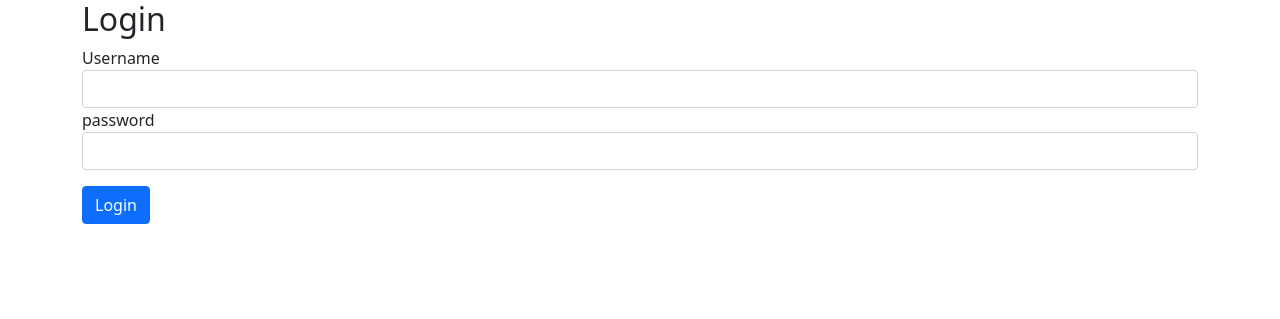
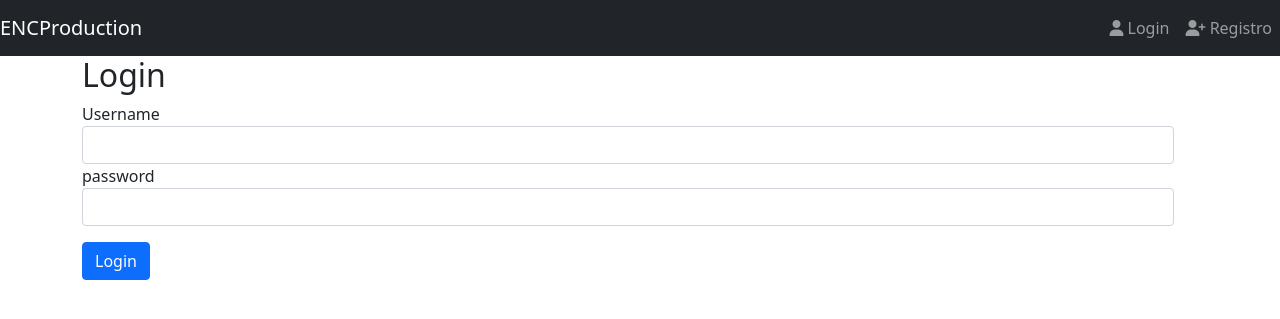
Before and after one commit to JuanVilches/PROYECTO_VILCHESJUAN, a Django app: page /usuarios/login in a window 1280 px wide. Shown: the top 319 px of the page. Run offline with Django 5.2, Linux system fonts and the light colour scheme; some libraries are stand-ins or nearby versions.

Commit message:
hacemos uso de herencia de templates y de include  para reciclar código,agregamos una navbar completamente funcional con login, register y logout (tratada la autenticación) y añadimos font awesome

```diff
--- a/ENCProduction/views.py
+++ b/ENCProduction/views.py
@@ -13,6 +13,10 @@ def index(request):
     return render(request, 'index.html')
 
 def login_view(request):
+    if request.user.is_authenticated: #si el usuario ya está autenticado lo redirigimos al index
+        return redirect('index')
+
+
     if request.method == 'POST':
         username = request.POST.get('username')
         password = request.POST.get('password')
@@ -33,6 +37,10 @@ def logout_view(request):
     return redirect('login')
 
 def register(request):
+
+    if request.user.is_authenticated: #si el usuario ya está autenticado lo redirigimos al index
+        return redirect('index')
+
     form = RegisterForm(request.POST or None) #si la peticion es por metodo post entonces genera un formulario con los datos ingresados, sino sera un formulario con los campos vacios
 
     #obtener informacion a partir de un formulario basado en clases
--- a/templates/base.html
+++ b/templates/base.html
@@ -7,23 +7,22 @@
     <link href="https://cdn.jsdelivr.net/npm/bootstrap@5.0.2/dist/css/bootstrap.min.css" rel="stylesheet" integrity="sha384-EVSTQN3/azprG1Anm3QDgpJLIm9Nao0Yz1ztcQTwFspd3yD65VohhpuuCOmLASjC" crossorigin="anonymous" />
   </head>
   <body>
+    {% include 'navbar.html' %}
+
     <div class="container">
-        {% if messages %}<!--condicionamos si existe el mensaje-->
-            {% for message in messages %}
-                <div class="alert {% if message.tags == 'success'%}alert-success{%else%}alert-danger{%endif%}"><!--para saber si el mensaje fue de exito o error nos apoyamos en el atributo tags. si  es succes la clase quedará alert-success, sino alert-danger-->
-                <button type="button" class="btn-close" data-bs-dismiss="alert"></button><!--Cuando el usuario hace clic en el botón, Bootstrap automáticamente oculta o elimina el componente de alerta correspondiente.-->
-                {{ message }}<!--se muestra el mensaje-->
-                </div>
-            {% endfor %}
-        {% endif %}
+        {% include 'message.html' %}
+
         <div class="row">
-            <div class="col">
+            {% block content %}
+            {% endblock  %}
 
-            </div>
+        </div>
+
+
         </div>
     </div>
 
-
+    <script src="https://kit.fontawesome.com/79026bd7da.js" crossorigin="anonymous"></script>
     <script src="https://cdn.jsdelivr.net/npm/@popperjs/core@2.11.6/dist/umd/popper.min.js" integrity="sha384-oBqDVmMz9ATKxIep9tiCxS/Z9fNfEXiDAYTujMAeBAsjFuCZSmKbSSUnQlmh/jp3" crossorigin="anonymous"></script>
     <script src="https://cdn.jsdelivr.net/npm/bootstrap@5.2.3/dist/js/bootstrap.min.js" integrity="sha384-cuYeSxntonz0PPNlHhBs68uyIAVpIIOZZ5JqeqvYYIcEL727kskC66kF92t6Xl2V" crossorigin="anonymous"></script>
   </body>
--- /dev/null
+++ b/templates/message.html
@@ -0,0 +1,11 @@
+{% if messages %}<!--condicionamos si existe el mensaje-->
+        {% for message in messages %}
+            <div class="alert {% if message.tags == 'success'%}alert-success{%else%}alert-danger{%endif%}"><!--para saber si el mensaje fue de exito o error nos apoyamos en el atributo tags. si  es succes la clase quedará alert-success, sino alert-danger-->
+            <button type="button" class="btn-close" data-bs-dismiss="alert"></button><!--Cuando el usuario hace clic en el botón, Bootstrap automáticamente oculta o elimina el componente de alerta correspondiente.-->
+            {{ message }}<!--se muestra el mensaje-->
+            </div>
+        {% endfor %}
+        {% endif %}
+        <div class="row">
+            {% block content  %}<!--acá se insertará el contenido de los templates que hereden de base-->
+            {% endblock  %}
--- /dev/null
+++ b/templates/navbar.html
@@ -0,0 +1,35 @@
+{% url 'login' as login %}
+<!-- al hacer esto la variable login tiene almacenado 'usuarios/login' -->
+{% url 'register' as register %}
+
+<nav class="navbar navbar-expand-md bg-dark navbar-dark">
+  <a href="#" class="navbar-brand">ENCProduction</a>
+
+  <button type="button" class="navbar-toggler" data-bs-toggle="collapse" data-bs-target="#navb"><span class="navbar-toggler-icon"></span></button>
+
+  <div id="navb" class="collapse navbar-collapse">
+    <ul class="navbar-nav ms-auto">
+      {% if user.is_authenticated %}
+        <li class="nav-item">
+          <a href="{% url 'logout' %}" class="nav-link">
+            <span class="fas fa-sign-in-alt"></span>
+            Logout
+          </a>
+        </li>
+      {% else %}
+        <li class="nav-item {% if request.path == login %}active{% endif %}">
+          <a href="{{ login }}" class="nav-link">
+            <span class="fas fa-user"></span>
+            Login
+          </a>
+        </li>
+        <li class="nav-item {% if request.path == register %}active {% endif %}">
+          <a href="{{ register }}" class="nav-link">
+            <span class="fas fa-user-plus"></span>
+            Registro
+          </a>
+        </li>
+      {% endif %}
+    </ul>
+  </div>
+</nav>
--- a/templates/users/login.html
+++ b/templates/users/login.html
@@ -1,24 +1,6 @@
-<!DOCTYPE html>
-<html lang="en">
-  <head>
-    <meta charset="UTF-8" />
-    <meta name="viewport" content="width=device-width, initial-scale=1.0" />
-    <title>Login</title>
-    <link href="https://cdn.jsdelivr.net/npm/bootstrap@5.0.2/dist/css/bootstrap.min.css" rel="stylesheet" integrity="sha384-EVSTQN3/azprG1Anm3QDgpJLIm9Nao0Yz1ztcQTwFspd3yD65VohhpuuCOmLASjC" crossorigin="anonymous" />
-  </head>
-  <body>
-    <div class="container">
+{% extends 'base.html' %}
 
-        {% if messages %}<!--condicionamos si existe el mensaje-->
-            {% for message in messages %}
-                <div class="alert {% if message.tags == 'success'%}alert-success{%else%}alert-danger{%endif%}"><!--para saber si el mensaje fue de exito o error nos apoyamos en el atributo tags. si  es succes la clase quedará alert-success, sino alert-danger-->
-                <button type="button" class="btn-close" data-bs-dismiss="alert"></button><!--Cuando el usuario hace clic en el botón, Bootstrap automáticamente oculta o elimina el componente de alerta correspondiente.-->
-                {{ message }}<!--se muestra el mensaje-->
-                </div>
-            {% endfor %}
-        {% endif %}
-
-      <div class="row">
+{% block content %}
   <div class="col">
     <h2>Login</h2>
     <!-- formulario -->
@@ -39,10 +21,4 @@
       <button type="submit" class="btn btn-primary mt-3">Login</button>
     </form>
   </div>
-      </div>
-    </div>
-    <script src="https://cdn.jsdelivr.net/npm/@popperjs/core@2.11.6/dist/umd/popper.min.js" integrity="sha384-oBqDVmMz9ATKxIep9tiCxS/Z9fNfEXiDAYTujMAeBAsjFuCZSmKbSSUnQlmh/jp3" crossorigin="anonymous"></script>
-    <script src="https://cdn.jsdelivr.net/npm/bootstrap@5.2.3/dist/js/bootstrap.min.js" integrity="sha384-cuYeSxntonz0PPNlHhBs68uyIAVpIIOZZ5JqeqvYYIcEL727kskC66kF92t6Xl2V" crossorigin="anonymous"></script>
-    </body>
-
-</html>
+{% endblock %}
```
Also changed, not shown: templates/index.html (+7 -29 lines), templates/users/register.html (+3 -15 lines), db.sqlite3. Lines whose indentation alone changed are shown as unchanged.
